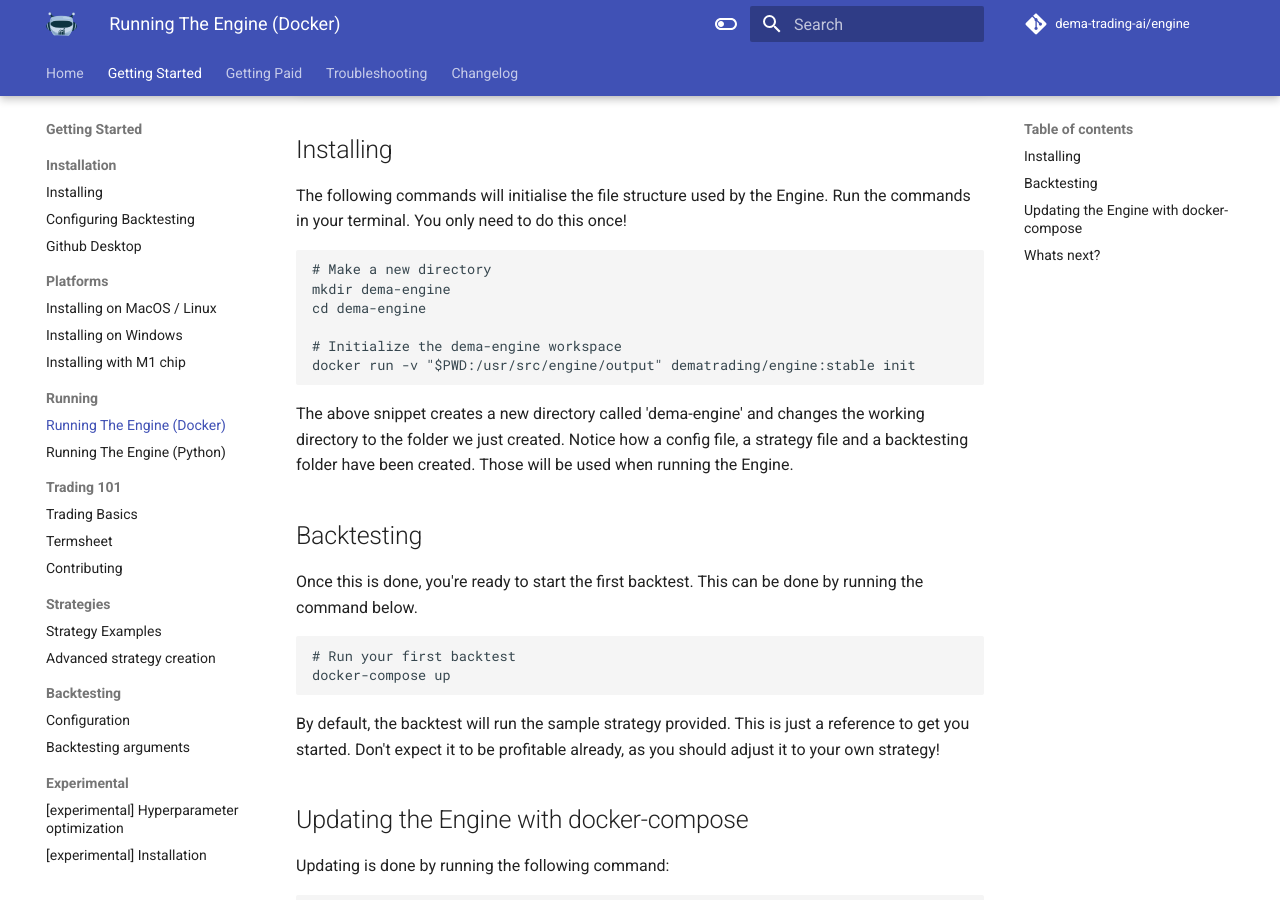
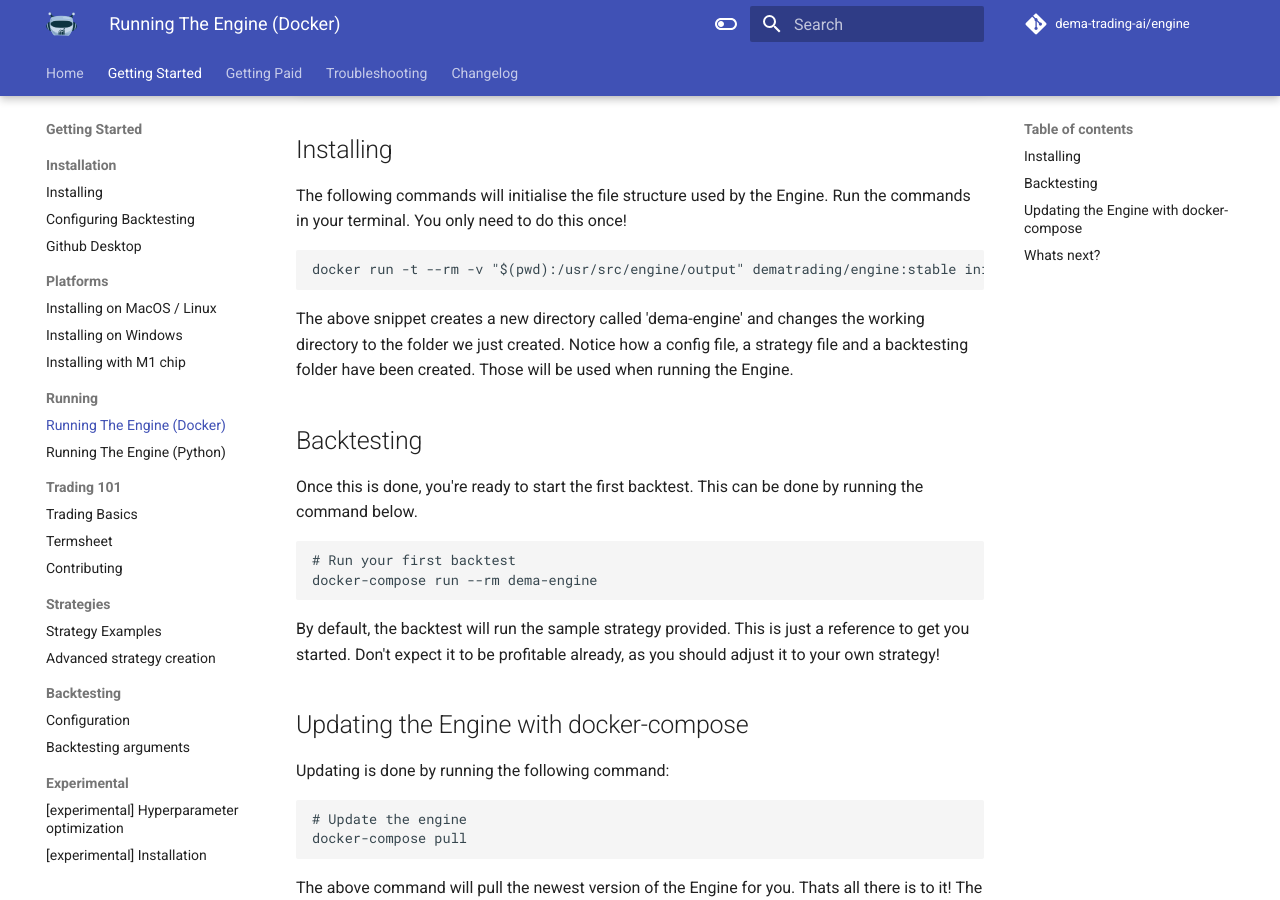
Before and after one commit to dema-trading-ai/docs, an MkDocs documentation site: the page built from docs/getting_started/running/running_docker.md, in a window 1280 px wide and 900 px high, scrolled down 266 px. Built offline with MkDocs 1.6.1 and Material for MkDocs 9.7.7, drawn with Linux system fonts in a browser that asks for light colours; comment, search, counter and statistics services are not loaded.

Commit message:
Adjusted running in docker command

````diff
--- a/docs/getting_started/running/running_docker.md
+++ b/docs/getting_started/running/running_docker.md
@@ -7,12 +7,7 @@
 ## Installing
 The following commands will initialise the file structure used by the Engine. Run the commands in your terminal. You only need to do this once!
 ```
-# Make a new directory
-mkdir dema-engine
-cd dema-engine
-
-# Initialize the dema-engine workspace
-docker run -v "$PWD:/usr/src/engine/output" dematrading/engine:stable init
+docker run -t --rm -v "$(pwd):/usr/src/engine/output" dematrading/engine:stable init <YOUR_DIRECTORY_NAME>
 ```
 The above snippet creates a new directory called 'dema-engine' and changes the working directory to the folder we just created.
 Notice how a config file, a strategy file and a backtesting folder have been created. Those will be used when running the Engine.
@@ -23,7 +18,7 @@ Notice how a config file, a strategy file and a backtesting folder have been cre
 Once this is done, you're ready to start the first backtest. This can be done by running the command below.
 ```
 # Run your first backtest
-docker-compose up
+docker-compose run --rm dema-engine
 ```
 By default, the backtest will run the sample strategy provided. This is just a reference to get you started. Don't expect
 it to be profitable already, as you should adjust it to your own strategy!
````
